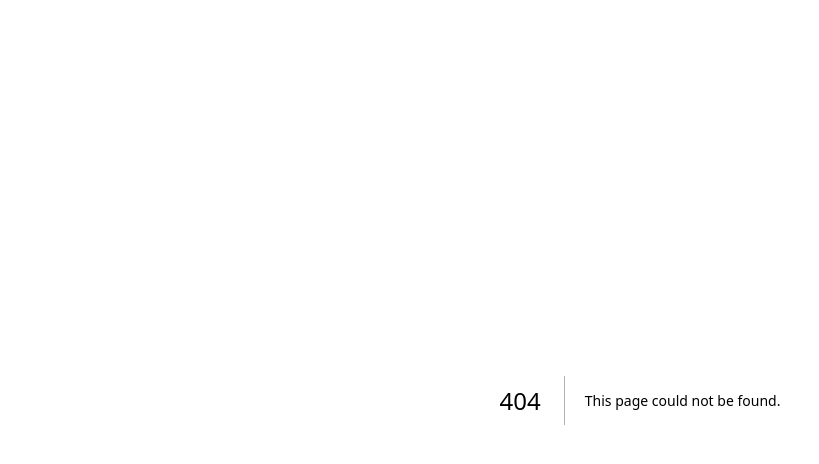
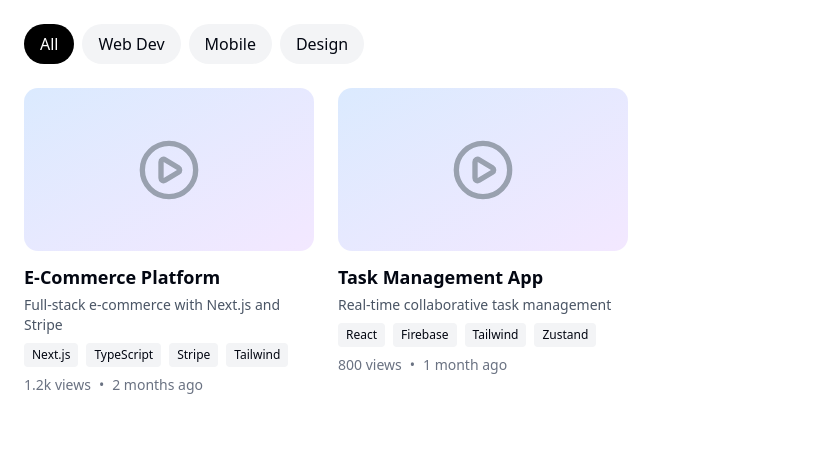
Before and after one commit to RxvxntxN/musabbir, a Next.js app: page /projects in a window 1280 px wide. Before the commit this address had no page. Shown: the top 464 px of the page, without its empty margins (0-819 px from the left). Built offline with nearby package versions, Linux system fonts and the light colour scheme.

Commit message:
preparing to showcase my projects

```diff
--- a/app/components/NavigationBar.tsx
+++ b/app/components/NavigationBar.tsx
@@ -7,7 +7,7 @@ export default function NavigationBar() {
   const [open, setOpen] = useState(false);
 
   const menuItems = [
-    { label: "Projects", href: "#" },
+    { label: "Projects", href: "/projects" },
     { label: "Skills", href: "#" },
     { label: "About", href: "#" },
     { label: "Hire Me", href: "#" },
--- /dev/null
+++ b/app/projects/page.tsx
@@ -0,0 +1,108 @@
+// app/components/ProjectGrid.tsx
+import { PlayCircle, ExternalLink} from "lucide-react";
+import { FiGithub } from "react-icons/fi";
+
+interface ProjectCard {
+  id: string;
+  title: string;
+  description: string;
+  thumbnail: string;
+  tags: string[];
+  views?: string;
+  date?: string;
+  liveUrl?: string;
+  githubUrl?: string;
+}
+
+const projects: ProjectCard[] = [
+  {
+    id: "1",
+    title: "E-Commerce Platform",
+    description: "Full-stack e-commerce with Next.js and Stripe",
+    thumbnail: "/projects/ecommerce.jpg",
+    tags: ["Next.js", "TypeScript", "Stripe", "Tailwind"],
+    views: "1.2k views",
+    date: "2 months ago",
+    liveUrl: "https://demo.com",
+    githubUrl: "https://github.com/yourrepo",
+  },
+  {
+    id: "2",
+    title: "Task Management App",
+    description: "Real-time collaborative task management",
+    thumbnail: "/projects/taskapp.jpg",
+    tags: ["React", "Firebase", "Tailwind", "Zustand"],
+    views: "800 views",
+    date: "1 month ago",
+    liveUrl: "https://tasks.demo.com",
+    githubUrl: "https://github.com/yourrepo/tasks",
+  },
+  // More project objects can be added here
+];
+
+export default function ProjectGrid() {
+  return (
+    <div className="p-4 md:p-6">
+
+      <div className="flex gap-2 mb-6 flex-wrap">
+        <button className="px-4 py-2 bg-black text-white rounded-full">All</button>
+        <button className="px-4 py-2 bg-gray-100 rounded-full hover:bg-gray-200">Web Dev</button>
+        <button className="px-4 py-2 bg-gray-100 rounded-full hover:bg-gray-200">Mobile</button>
+        <button className="px-4 py-2 bg-gray-100 rounded-full hover:bg-gray-200">Design</button>
+      </div>
+
+
+      <div className="grid grid-cols-1 sm:grid-cols-2 lg:grid-cols-3 xl:grid-cols-4 gap-6">
+        {projects.map((project) => (
+          <div key={project.id} className="group cursor-pointer">
+
+            <div className="relative aspect-video rounded-xl overflow-hidden bg-gray-200 mb-3">
+
+              <div className="w-full h-full bg-linear-to-br from-blue-100 to-purple-100 flex items-center justify-center">
+                <PlayCircle className="w-16 h-16 text-gray-400 group-hover:scale-110 transition-transform" />
+              </div>
+
+
+              <div className="absolute inset-0 bg-black/0 group-hover:bg-black/10 transition-colors duration-200 flex items-center justify-center opacity-0 group-hover:opacity-100">
+                <div className="flex gap-4">
+                  <a href={project.liveUrl} target="_blank" rel="noopener noreferrer"
+                     className="p-3 bg-white rounded-full hover:bg-gray-100">
+                    <ExternalLink size={20} />
+                  </a>
+                  <a href={project.githubUrl} target="_blank" rel="noopener noreferrer"
+                     className="p-3 bg-white rounded-full hover:bg-gray-100">
+                    <FiGithub size={20} />
+                  </a>
+                </div>
+              </div>
+            </div>
+
+
+            <div className="space-y-1">
+              <h3 className="font-semibold text-lg line-clamp-1 group-hover:text-teal-600">
+                {project.title}
+              </h3>
+              <p className="text-sm text-gray-600 line-clamp-2">{project.description}</p>
+
+              {/* Tags */}
+              <div className="flex gap-2 mt-2 flex-wrap">
+                {project.tags.map((tag) => (
+                  <span key={tag} className="text-xs px-2 py-1 bg-gray-100 rounded">
+                    {tag}
+                  </span>
+                ))}
+              </div>
+
+              {/* Stats */}
+              <div className="flex items-center text-sm text-gray-500 mt-2">
+                <span>{project.views}</span>
+                <span className="mx-2">•</span>
+                <span>{project.date}</span>
+              </div>
+            </div>
+          </div>
+        ))}
+      </div>
+    </div>
+  );
+}
```
